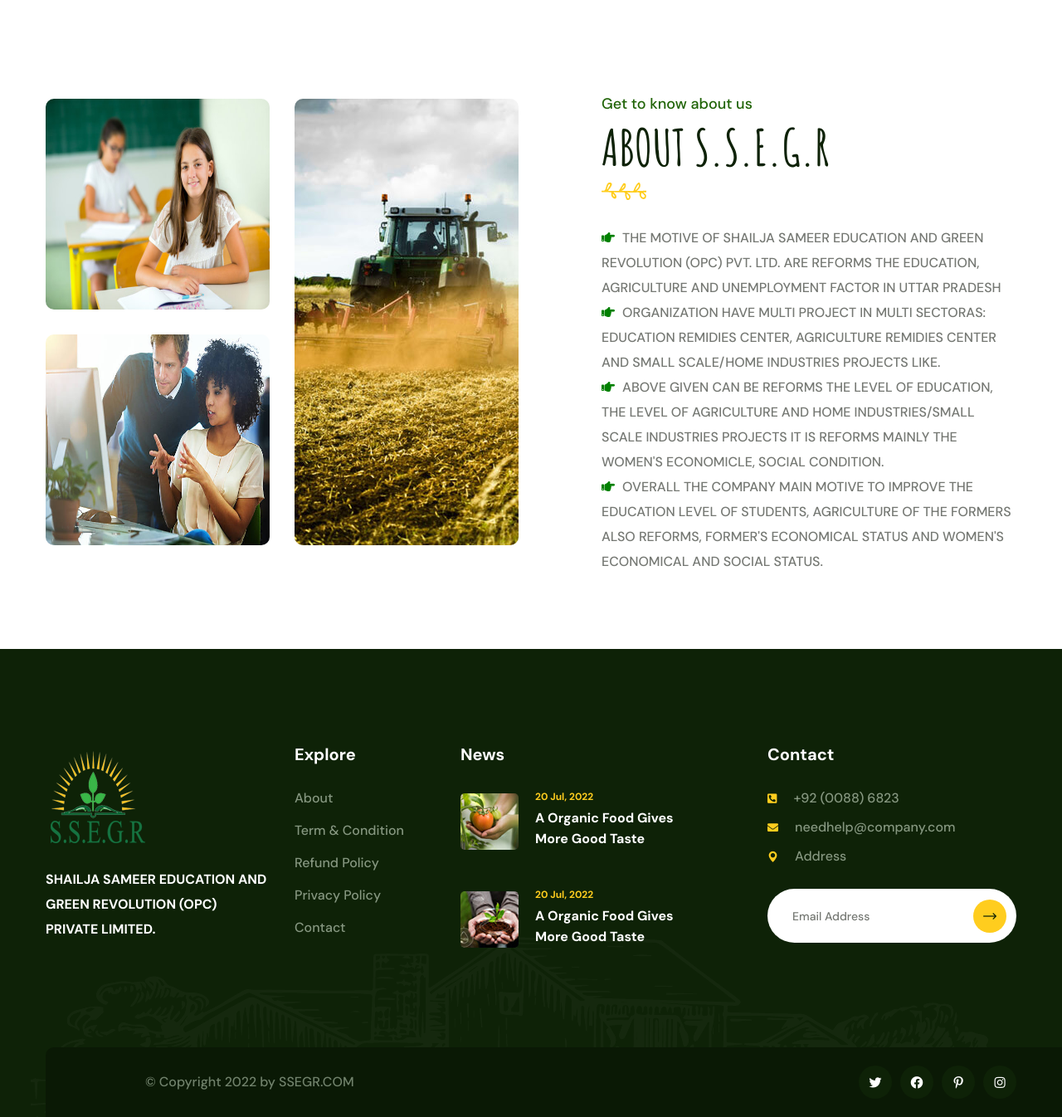
After one commit to BalAnandPatel/Cansultant, a PHP site: page /about.php in a window 1280 px wide. The commit adds this page. Shown: the part 525-1871 px from the top of the page at 83% size. Run offline with PHP 8.4, Linux system fonts and the light colour scheme; some web fonts are replaced.

Commit message:
updated about page for ui

```diff
--- /dev/null
+++ b/website/about.php
@@ -0,0 +1,79 @@
+<?php include "include/header.php" ?>
+
+        <div class="stricky-header stricked-menu main-menu">
+            <div class="sticky-header__content"></div><!-- /.sticky-header__content -->
+        </div><!-- /.stricky-header -->
+
+        <!--Page Header Start-->
+        <section class="page-header">
+            <div class="page-header-bg" style="background-image: url(assets/images/backgrounds/page-header-bg.jpg)">
+            </div>
+            <div class="container">
+                <div class="page-header__inner">
+                    <ul class="thm-breadcrumb list-unstyled">
+                        <li><a href="index.html">Home</a></li>
+                        <li><span>/</span></li>
+                        <li>About</li>
+                    </ul>
+                    <h2>About us</h2>
+                </div>
+            </div>
+        </section>
+        <!--Page Header End-->
+        <!--About Three Start-->
+        <section class="about-three">
+            <div class="container">
+                <div class="row">
+                    <div class="col-xl-6">
+                        <div class="about-three__left">
+                            <div class="row">
+                                <div class="col-xl-6 col-lg-6 col-md-6">
+                                    <div class="about-three__left-single">
+                                        <div class="about-three__left-img">
+                                            <img src="assets/images/resources/about-1.jpg" height="254px" alt="">
+                                        </div>
+                                        <div class="about-three__left-img about-three__left-img--2">
+                                            <img src="assets/images/resources/about-3.jpg" height="254px" alt="">
+                                        </div>
+                                    </div>
+                                </div>
+                                <div class="col-xl-6 col-lg-6 col-md-6">
+                                    <div class="about-three__left-single">
+                                        <div class="about-three__left-img">
+                                            <img src="assets/images/resources/about-three-img-3.jpg" alt="">
+                                        </div>
+                                    </div>
+                                </div>
+                            </div>
+                        </div>
+                    </div>
+                    <div class="col-xl-6">
+                        <div class="about-three__right">
+                            <div class="section-title text-left">
+                                <span class="section-title__tagline">Get to know about us</span>
+                                <h2 class="section-title__title">About S.S.E.G.R</h2>
+                                <div class="section-title__icon">
+                                    <img src="assets/images/icon/section-title-icon-1.png" alt="">
+                                </div>
+                            </div>
+                            <p class="about-three__text-1">
+                            <i class="fa fa-hand-point-right" style="margin-right:5px; color:green;"></i>
+                            THE MOTIVE OF SHAILJA SAMEER EDUCATION AND GREEN REVOLUTION (OPC) PVT. LTD. ARE REFORMS THE EDUCATION, AGRICULTURE AND UNEMPLOYMENT FACTOR IN UTTAR PRADESH</p>
+                            <p class="about-three__text-1">
+                            <i class="fa fa-hand-point-right" style="margin-right:5px; color:green;"></"></i>
+                            ORGANIZATION HAVE MULTI PROJECT IN MULTI SECTORAS: EDUCATION REMIDIES CENTER, AGRICULTURE REMIDIES CENTER AND SMALL SCALE/HOME INDUSTRIES PROJECTS LIKE.</p>
+                            <p class="about-three__text-1">
+                            <i class="fa fa-hand-point-right" style="margin-right:5px; color:green;"></i>
+                            ABOVE GIVEN CAN BE REFORMS THE LEVEL OF EDUCATION, THE LEVEL OF AGRICULTURE AND HOME INDUSTRIES/SMALL SCALE INDUSTRIES PROJECTS IT IS REFORMS MAINLY THE WOMEN'S ECONOMICLE, SOCIAL CONDITION.</p>
+                            <p class="about-three__text-1">
+                            <i class="fa fa-hand-point-right" style="margin-right:5px; color:green;"></i>
+                            OVERALL THE COMPANY MAIN MOTIVE TO IMPROVE THE EDUCATION LEVEL OF STUDENTS, AGRICULTURE OF THE FORMERS ALSO REFORMS, FORMER'S ECONOMICAL STATUS AND WOMEN'S ECONOMICAL AND SOCIAL STATUS.</p>
+
+                        </div>
+                    </div>
+                </div>
+            </div>
+        </section>
+        <!--About Three End-->
+
+<?php include "include/footer.php" ?>
--- a/website/include/header.php
+++ b/website/include/header.php
@@ -108,7 +108,7 @@
                                                 <a href="#" class="mobile-nav__toggler"><i class="fa fa-bars"></i></a>
                                                 <ul class="main-menu__list">
                                                     <li class="dropdown current megamenu">
-                                                        <a href="#index.php">Home </a>
+                                                        <a href="index.php">Home </a>
                                                         <ul>
                                                             <li>
 
```
Also changed, not shown: website/assets/images/resources/about-1.jpg (added), website/assets/images/resources/about-3.jpg (added).
